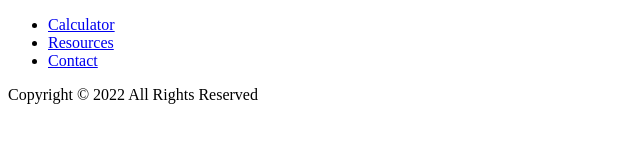
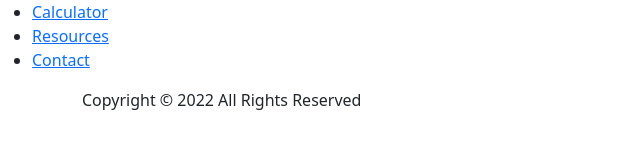
Before and after one commit to alu1868/Array-to-Array-Spacing, a plain HTML site: page dist/resources.html in a window 1280 px wide. Shown: the whole page, without its empty margins (0-640 px from the left). Drawn offline with nearby package versions, Linux system fonts and the light colour scheme.

Commit message:
added boot strap to pages

```diff
--- a/dist/resources.html
+++ b/dist/resources.html
@@ -4,7 +4,13 @@
   <meta charset="UTF-8">
   <meta http-equiv="X-UA-Compatible" content="IE=edge">
   <meta name="viewport" content="width=device-width, initial-scale=1.0">
-  <title>Document</title>
+  <title>Resources page</title>
+
+  <!-- VANIALL CSS STYLE SHEET -->
+  <link rel="stylesheet" href="/assets/css/style.css">
+
+  <!-- BOOT STRAP CDN CSS ONLY -->
+  <link href="https://cdn.jsdelivr.net/npm/bootstrap@5.2.2/dist/css/bootstrap.min.css" rel="stylesheet" integrity="sha384-Zenh87qX5JnK2Jl0vWa8Ck2rdkQ2Bzep5IDxbcnCeuOxjzrPF/et3URy9Bv1WTRi" crossorigin="anonymous">
 </head>
 
 <body>
```
Also changed, not shown: dist/contanct.html (+8 -1 lines), dist/index.html (+5 -0 lines).
